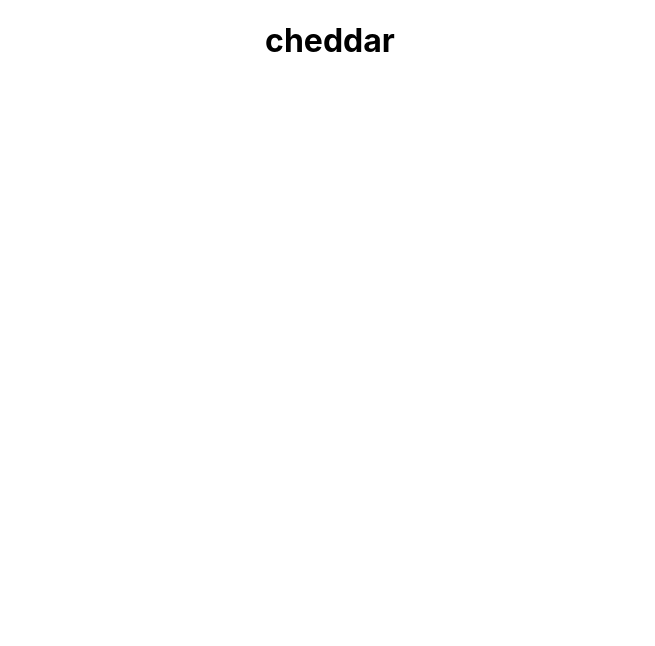
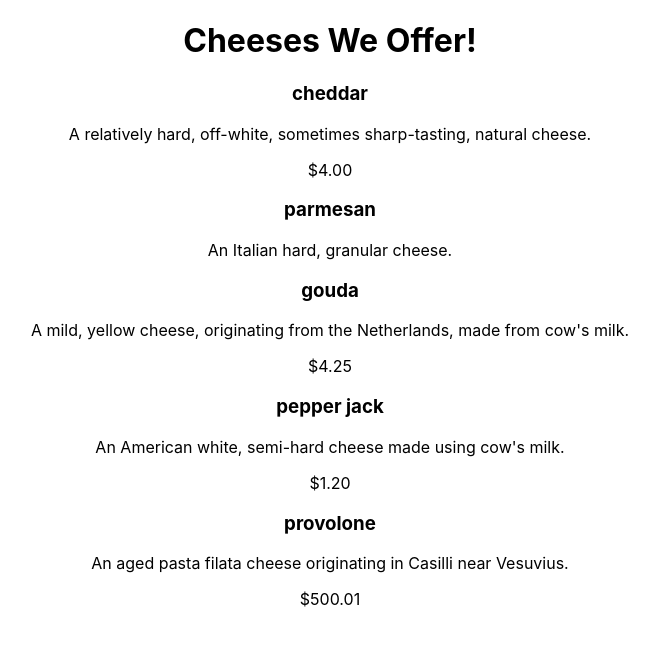
Before and after one commit to os-ucsd/react-mini, a React (Create React App) app in the folder react-mini/: page / in a window 1280 px wide. Shown: the top 646 px of the page, without its empty margins (310-965 px from the left). Built offline with nearby package versions, Linux system fonts and the light colour scheme.

Commit message:
did cheesetypes

```diff
--- a/react-mini/src/components/CheeseTypes.js
+++ b/react-mini/src/components/CheeseTypes.js
@@ -21,7 +21,18 @@ class CheeseTypes extends React.Component{
         // currently only shows the first cheese's name (cheddar)
         return(
             <div>
-                <h1>{this.state.cheeseTypes[0].name}</h1>
+                <h1>Cheeses We Offer!</h1>
+                {
+                    this.state.cheeseTypes ?
+                        this.state.cheeseTypes.map(cheese =>
+                            <div>
+                                <h3>{cheese.name}</h3>
+                                <p>{cheese.description}</p>
+                                <p>{cheese.price}</p>
+                            </div>
+                        )
+                        : null
+                }
             </div>
         );
     }
```
